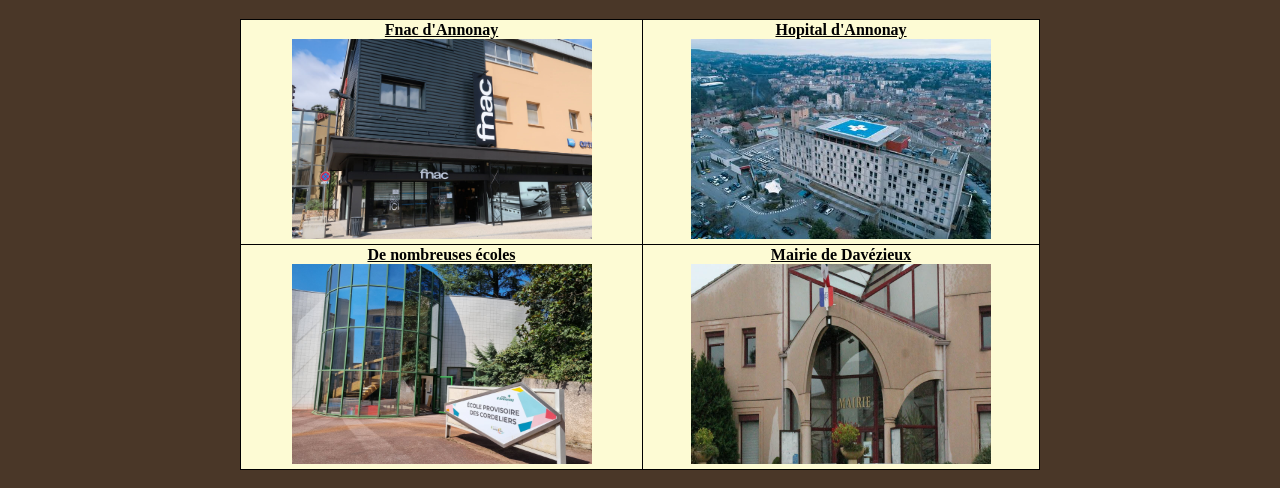
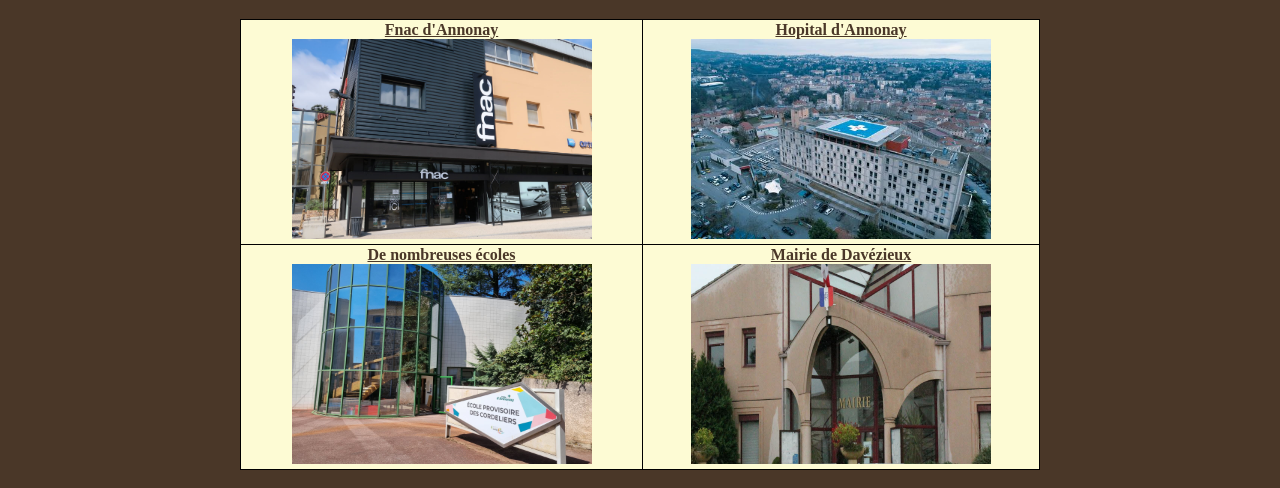
Before and after one commit to Emilien-jmsd/Appel-d-offres, a plain HTML site: page Site-web/html/references.html in a window 1280 px wide. Shown: the part 61-549 px from the top of the page. Drawn offline with Linux system fonts and the light colour scheme.

Commit message:
new version

```diff
--- a/Site-web/css/references.css
+++ b/Site-web/css/references.css
@@ -16,6 +16,7 @@ td {
   border: 1px solid black;
   text-align: center;
   text-decoration: underline;
+  color: #4A3728;
 }
 
 partenaire {
```
